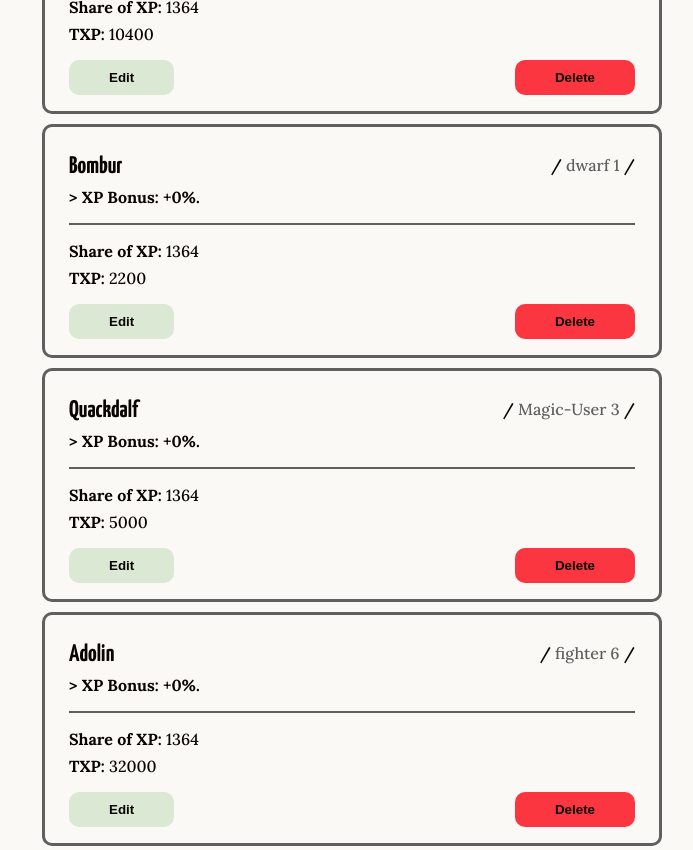
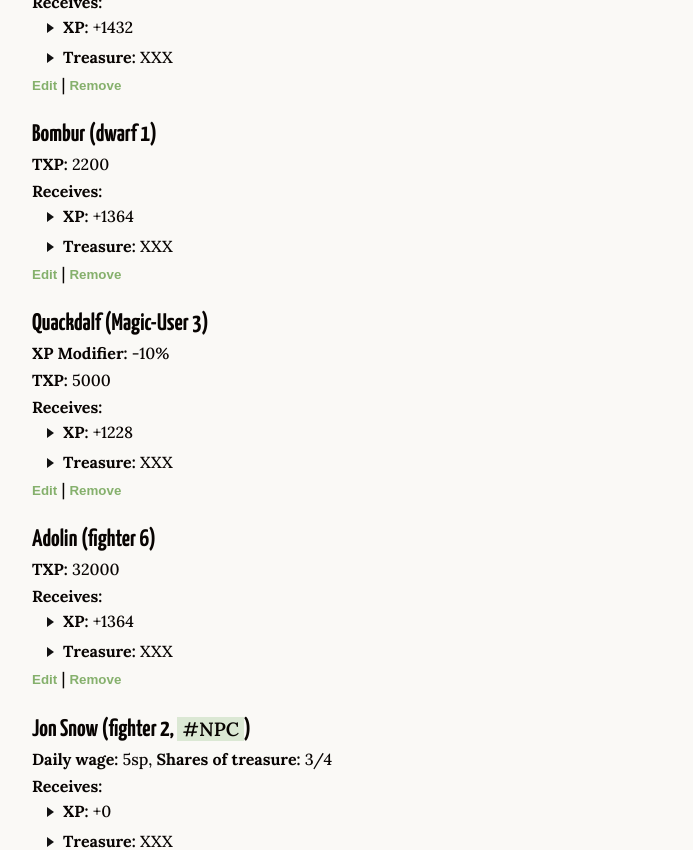
Before and after one commit to DrJP99/old-school-treasure-tracker, a React (Create React App) app: page / in a window 1280 px wide. Shown: the part 940-1790 px from the top of the page, without its empty margins (288-981 px from the left). Built offline with nearby package versions, Linux system fonts and the light colour scheme; a web font is replaced by a local one.

Commit message:
(feat): character format

```diff
--- a/src/components/Char.tsx
+++ b/src/components/Char.tsx
@@ -15,65 +15,66 @@ const Char = ({
     editCharacter,
 }: CharProps) => {
     return (
-        <div className="note-card" key={character.get_name()}>
-            <div className="card-header">
-                <div className="tags">
-                    {!character.get_pc() && character instanceof NPC ? (
-                        <>
-                            <span className={`tag tag-green`}>NPC</span>
-                        </>
-                    ) : (
-                        <></>
-                    )}
-                </div>
-                <div className="card-header-top">
-                    <h3 className="card-title">{character.get_name()}</h3>
-                    <p className="date">
-                        {character.get_char_class()} {character.get_level()}
-                    </p>
-                </div>
-                <p className="note-creator">
-                    XP Bonus: {character.get_xp_mod() >= 0 ? '+' : '-'}
-                    {character.get_xp_mod()}%{'. '}
+        <div className="character mb-20">
+            <h3>
+                {character.get_name()} ({character.get_char_class()}{' '}
+                {character.get_level()}
                 {character instanceof NPC ? (
                     <>
-                            Daily wage: {character.get_wage()}
-                            {character.get_wage_coin()}. Treasure share:{' '}
+                        , <span className="span-npc">NPC</span>
+                    </>
+                ) : null}
+                )
+            </h3>
+            {character.get_xp_mod() !== 0 ? (
+                <p>
+                    <b>XP Modifier:</b> {character.get_xp_mod() > 0 ? '+' : ''}
+                    {character.get_xp_mod()}%
+                </p>
+            ) : null}
+            {character instanceof NPC ? (
+                <p>
+                    <b>Daily wage:</b> {character.get_wage()}
+                    {character.get_wage_coin()}, <b>Shares of treasure:</b>{' '}
                     {character.get_share()}
-                        </>
+                </p>
             ) : (
-                        <></>
+                <p>
+                    <b title="Total XP Needed">TXP:</b> {character.get_txp()}
+                </p>
             )}
+            <p>
+                <b>Receives:</b>
             </p>
-            </div>
-            <p>
-                <b>Share of XP:</b>{' '}
+            <ul>
+                <li>
+                    <b>XP:</b> +
                     {Math.round(
                         (character instanceof NPC
                             ? party.get_xp_per_npc_share()
                             : party.get_xp_per_pc_share()) *
                             character.get_xp_mod_percentage()
-                ).toFixed(0)}
-            </p>
-            {!(character instanceof NPC) ? (
+                    ).toFixed(0)}{' '}
+                </li>
+                <li>
+                    <b>Treasure:</b> XXX
+                </li>
+            </ul>
             <p>
-                    <b>TXP:</b> {character.get_txp()}
-                </p>
-            ) : null}
-            <div className="note-buttons">
                 <button
-                    className="btn btn-accept"
+                    className="btn btn-inline"
                     onClick={(e) => editCharacter(character.get_uuid())}
                 >
                     Edit
-                </button>
+                </button>{' '}
+                |{' '}
                 <button
-                    className="btn btn-danger"
+                    className="btn btn-inline"
                     onClick={(e) => removeCharacter(character.get_uuid())}
                 >
-                    Delete
+                    Remove
                 </button>
-            </div>
+            </p>
         </div>
     )
 }
--- a/src/components/Home.tsx
+++ b/src/components/Home.tsx
@@ -157,10 +157,11 @@ const Home = () => {
     let populate = () => {
         let temp_party = new Party(
             [
-                new Character('Vin', 5, 'thief', 0),
+                new Character('Vin', 5, 'thief', 5),
                 new Character('Bombur', 1, 'dwarf', 0),
-                new Character('Quackdalf', 3, 'Magic-User', 0),
+                new Character('Quackdalf', 3, 'Magic-User', -10),
                 new Character('Adolin', 6, 'fighter', 0),
+                new NPC('Jon Snow', 2, 'fighter', 0, 5, 'sp', '3/4'),
             ],
             [
                 new Coin_Treasure(6000, 'sp'),
--- a/src/index.scss
+++ b/src/index.scss
@@ -2,22 +2,21 @@
 @import url('https://fonts.googleapis.com/css2?family=Yanone+Kaffeesatz:wght@200..700&display=swap');
 @import url('https://fonts.googleapis.com/css2?family=Lora:ital,wght@0,400..700;1,400..700&display=swap');
 
-
-$bg: #FAF9F6;
-$light-black: #605F5E;
-$red: #FB3640;
+$bg: #faf9f6;
+$light-black: #605f5e;
+$red: #fb3640;
 // $light-red: #fb4934;
 $green: #dbe8d4;
 // $light-green: #b8bb26;
 $yellow: #d79921;
 // $light-yellow: #fabd2f;
-$blue: #0A2463;
+$blue: #0a2463;
 // $light-blue: #83a598;
-$purple: #247BA0;
+$purple: #247ba0;
 // $light-purple: #d3869b;
 $aqua: #85b06c;
 // $light-aqua: #8ec07c;
-$gray: #605F5E;
+$gray: #605f5e;
 $fg: #080402;
 
 $bg0_h: #1d2021;
@@ -33,7 +32,6 @@ $top-padding: 10px;
 $radius: 10px;
 
 * {
-
     &::selection {
         background: $red;
         color: $fg;
@@ -43,7 +41,7 @@ $radius: 10px;
 body {
     margin: 0;
     padding: 0;
-	font-family: "Lora", serif;
+    font-family: 'Lora', serif;
     font-weight: 500;
 
     background-color: $bg;
@@ -74,7 +72,6 @@ code {
         border-bottom-style: solid;
         border-bottom-width: 2px;
 
-
         &-top {
             display: flex;
             // padding-top: 6px;
@@ -91,21 +88,18 @@ code {
                 // font-weight: bold;
 
                 &::after {
-					content: " /";
+                    content: ' /';
                     font-weight: bold;
                     color: $fg;
                 }
 
                 &::before {
-					content: "/ ";
+                    content: '/ ';
                     font-weight: bold;
                     color: $fg;
                 }
             }
         }
-
-
-
     }
 
     // .card-body {
@@ -124,7 +118,7 @@ code {
         border-radius: 100px;
 
         &::before {
-			content: "#";
+            content: '#';
         }
 
         &-undefined {
@@ -172,7 +166,7 @@ code {
             background-color: $bg1;
 
             &::before {
-				content: "Selected tags: \a\a";
+                content: 'Selected tags: \a\a';
                 white-space: pre;
             }
         }
@@ -181,7 +175,7 @@ code {
             background-color: $bg0_h;
 
             &::before {
-				content: "Other available tags: \a\a";
+                content: 'Other available tags: \a\a';
                 white-space: pre;
             }
         }
@@ -196,7 +190,7 @@ code {
     &::before {
         font-weight: bold;
         color: $fg;
-		content: "> ";
+        content: '> ';
     }
 }
 
@@ -303,7 +297,7 @@ code {
         margin: 12px 0;
 
         &::before {
-			content: "<- ";
+            content: '<- ';
         }
     }
 
@@ -386,9 +380,20 @@ a {
     }
 }
 
-
 h1 {
-	font-family: "Pirata One", system-ui, -apple-system, BlinkMacSystemFont, 'Segoe UI', Roboto, Oxygen, Ubuntu, Cantarell, 'Open Sans', 'Helvetica Neue', sans-serif;
+    font-family:
+        'Pirata One',
+        system-ui,
+        -apple-system,
+        BlinkMacSystemFont,
+        'Segoe UI',
+        Roboto,
+        Oxygen,
+        Ubuntu,
+        Cantarell,
+        'Open Sans',
+        'Helvetica Neue',
+        sans-serif;
     // color: $red;
     font-size: 5em;
     font-weight: normal;
@@ -396,7 +401,7 @@ h1 {
 
 h2 {
     // color: $yellow
-	font-family: "Yanone Kaffeesatz", sans-serif;
+    font-family: 'Yanone Kaffeesatz', sans-serif;
     font-size: xx-large;
     background-color: $green;
     padding: 5px;
@@ -404,7 +409,7 @@ h2 {
 
 h3 {
     // color: $purple
-	font-family: "Yanone Kaffeesatz", sans-serif;
+    font-family: 'Yanone Kaffeesatz', sans-serif;
     font-size: x-large;
     margin-top: 5px;
     margin-bottom: 5px;
@@ -448,8 +453,6 @@ p {
         margin: 0;
         font-size: x-large;
     }
-
-
 }
 
 .filter-select {
@@ -459,7 +462,7 @@ p {
     border-radius: $radius;
 
     &::before {
-		content: "Filters: \a\a";
+        content: 'Filters: \a\a';
         white-space: pre;
         font-size: large;
         font-weight: bold;
@@ -469,3 +472,44 @@ p {
         margin-right: 16px;
     }
 }
+
+.span-npc {
+    padding: 0 5px;
+    background-color: $green;
+    font-family: 'Lora', serif;
+    font-size: 0.8em;
+    font-weight: 600;
+
+    &::before {
+        content: '#';
+    }
+}
+
+ul {
+    margin: -0.75em 0 0 0;
+    padding: 0 1em;
+    list-style: none;
+
+    li {
+        padding-left: 15px;
+
+        &::before {
+            content: '';
+            border-color: transparent #111;
+            border-style: solid;
+            border-width: 0.35em 0 0.35em 0.45em;
+            display: block;
+            height: 0;
+            width: 0;
+            left: -1em;
+            top: 1em;
+            position: relative;
+        }
+    }
+}
+
+.mb {
+    &-20 {
+        margin-bottom: 20px;
+    }
+}
```
Lines whose indentation alone changed are shown as unchanged.
